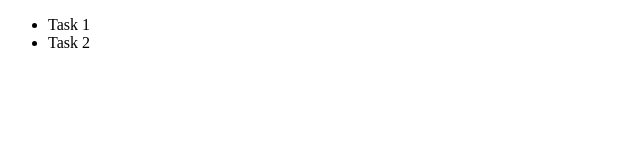
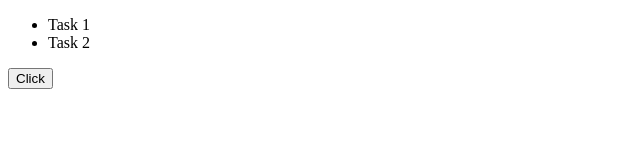
Before and after one commit to federico1818/platzi-todoapp, an Angular app: page / in a window 1280 px wide. Shown: the top 160 px of the page, without its empty margins (0-640 px from the left). Built offline with nearby package versions, Linux system fonts and the light colour scheme.

Commit message:
on click

```diff
--- a/src/app/pages/home/home.html
+++ b/src/app/pages/home/home.html
@@ -7,3 +7,4 @@
         <li>There are no tasks</li>
     }
 </ul>
+<button (click)="onClick()">Click</button>
--- a/src/app/pages/home/home.ts
+++ b/src/app/pages/home/home.ts
@@ -8,8 +8,11 @@ import { Component } from '@angular/core'
 })
 
 export class Home {
-    protected tasks: string[] = [
+    public tasks: string[] = [
         'Task 1',
         'Task 2'
     ];
+    public onClick(): void {
+        alert('On Click')
+    }
 }
```
